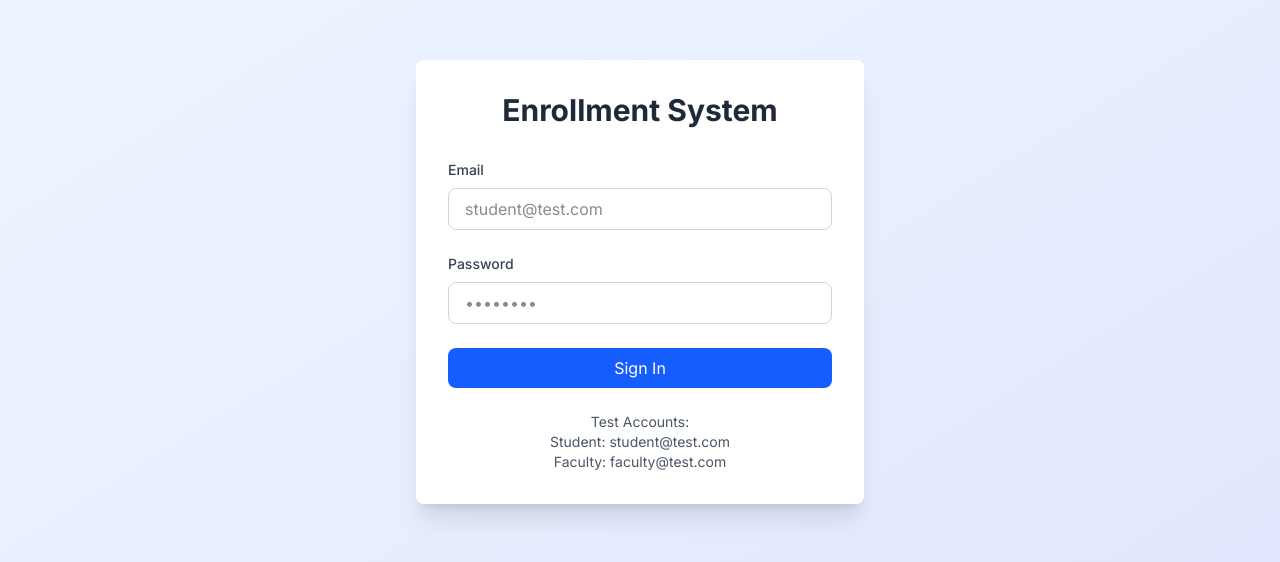
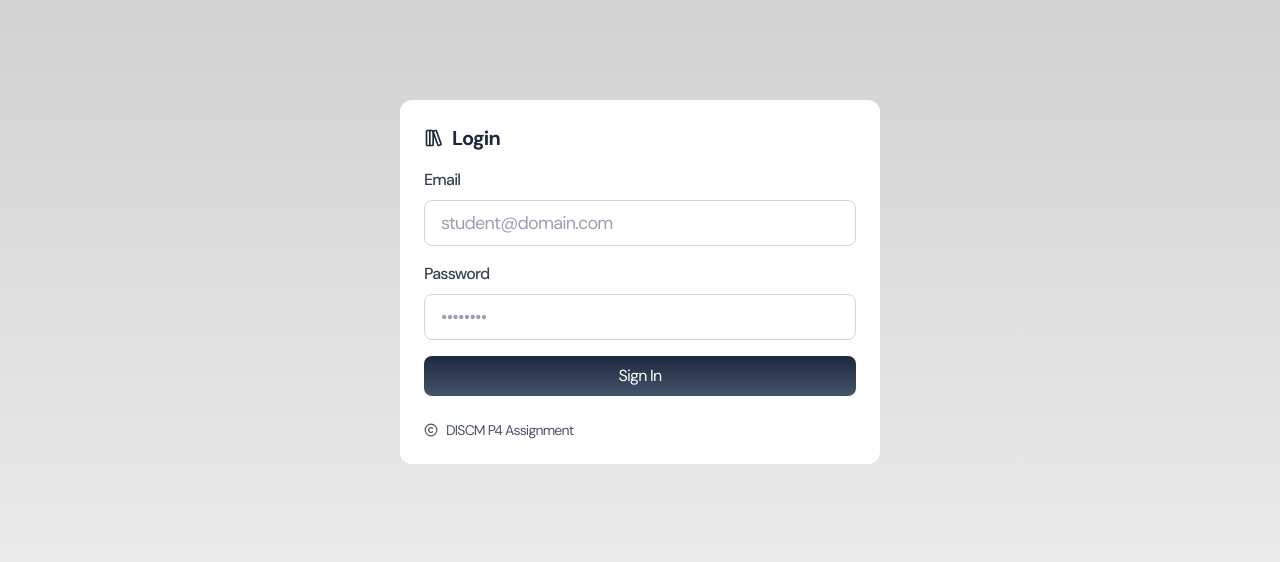
Before and after one commit to nzwh/DISCM-P4, a Next.js app in the folder frontend/: page / in a window 1280 px wide. Shown: the part 118-680 px from the top of the page. Built offline with nearby package versions, Linux system fonts and the light colour scheme; no server answers.

Commit message:
feat: login interface

```diff
--- a/frontend/app/layout.tsx
+++ b/frontend/app/layout.tsx
@@ -1,22 +1,21 @@
 import './globals.css'
 import type { Metadata } from 'next'
-import { Inter } from 'next/font/google'
+import { Inter, DM_Sans } from 'next/font/google'
 
 const inter = Inter({ subsets: ['latin'] })
+const dmSans = DM_Sans({ subsets: ['latin']})
 
 export const metadata: Metadata = {
   title: 'Enrollment System',
   description: 'Distributed enrollment system',
 }
 
-export default function RootLayout({
-  children,
-}: {
-  children: React.ReactNode
-}) {
+export default function RootLayout(
+  { children } : { children: React.ReactNode }
+) {
   return (
     <html lang="en">
-      <body className={inter.className}>{children}</body>
+      <body className={dmSans.className}>{children}</body>
     </html>
   )
 }
--- a/frontend/app/page.tsx
+++ b/frontend/app/page.tsx
@@ -3,84 +3,105 @@
 import { useState } from 'react'
 import { supabase } from '@/lib/supabase'
 import { useRouter } from 'next/navigation'
+import { Copyright, LibraryBig } from 'lucide-react';
 
 export default function LoginPage() {
-  const router = useRouter()
-  const [email, setEmail] = useState('')
-  const [password, setPassword] = useState('')
-  const [loading, setLoading] = useState(false)
-  const [error, setError] = useState('')
+  const router = useRouter();
+
+  //- Form Input
+  const [email, setEmail] = useState('');
+  const [password, setPassword] = useState('');
+
+  const [loading, setLoading] = useState(false);
+  const [error, setError] = useState('');
 
   const handleLogin = async (e: React.FormEvent) => {
-    e.preventDefault()
-    setLoading(true)
-    setError('')
-
-    try {
-      const { data, error } = await supabase.auth.signInWithPassword({
-        email,
-        password,
-      })
-
-      if (error) throw error
-
-      // Create or update profile
-      const { error: profileError } = await supabase
-        .from('profiles')
-        .upsert({
-          id: data.user.id,
-          email: data.user.email,
-          full_name: data.user.email?.split('@')[0] || 'User',
-        })
-        .select()
-
-      if (profileError && profileError.code !== '23505') {
-        console.error('Profile error:', profileError)
-      }
-
-      router.push('/dashboard')
-    } catch (error: any) {
-      setError(error.message)
-    } finally {
-      setLoading(false)
-    }
+    e.preventDefault();
+    router.push('/dashboard');
   }
 
+  // const handleLogin = async (e: React.FormEvent) => {
+  //   e.preventDefault()
+
+  //   // Reset error state
+  //   setLoading(true);
+  //   setError('');
+
+  //   try {
+  //     const { data, error } = await supabase.auth.signInWithPassword({
+  //       email,
+  //       password,
+  //     })
+
+  //     if (error) throw error
+
+  //     // Create or update profile
+  //     const { error: profileError } = await supabase
+  //       .from('profiles')
+  //       .upsert({
+  //         id: data.user.id,
+  //         email: data.user.email,
+  //         full_name: data.user.email?.split('@')[0] || 'User',
+  //       })
+  //       .select()
+
+  //     if (profileError && profileError.code !== '23505') {
+  //       console.error('Profile error:', profileError)
+  //     }
+
+  //     router.push('/dashboard')
+  //   } catch (error: any) {
+  //     setError(error.message)
+  //   } finally {
+  //     setLoading(false)
+  //   }
+  // }
+
+  const [pageName, setPageName] = useState('Login');
+
   return (
-    <div className="min-h-screen bg-gradient-to-br from-blue-50 to-indigo-100 flex items-center justify-center p-4">
-      <div className="bg-white rounded-lg shadow-xl p-8 w-full max-w-md">
-        <h1 className="text-3xl font-bold text-center text-gray-800 mb-8">
-          Enrollment System
-        </h1>
+    <div className="bg-linear-to-b from-[#CDCDCD] to-[#F0F0F0] / min-h-screen w-full / flex flex-col justify-center items-center / gap-12 p-4">
 
-        <form onSubmit={handleLogin} className="space-y-6">
-          <div>
-            <label className="block text-sm font-medium text-gray-700 mb-2">
+      <section id="container"
+        className="bg-white / flex flex-col justify-between / px-6 py-6 / w-120 / rounded-xl / tracking-tighter">
+
+        <aside className="flex flex-row gap-2 / w-full / items-center justify-start">
+          <LibraryBig className="text-gray-800" size={20}/>
+          <h2 className="text-xl font-bold text-gray-800">
+            {pageName}
+          </h2>
+        </aside>
+
+        <form onSubmit={handleLogin}
+          className="flex flex-col gap-4 / w-full / mt-4">
+
+          <aside className="flex flex-col gap-2">
+            <label htmlFor="email"
+              className="text-base font-medium text-gray-700">
               Email
             </label>
             <input
+              className="w-full px-4 py-2 text-lg border border-gray-300 rounded-lg text-gray-800 placeholder:text-gray-400 focus:outline-none focus:ring-0 focus:border-gray-500"
               type="email"
               value={email}
               onChange={(e) => setEmail(e.target.value)}
-              className="w-full px-4 py-2 border border-gray-300 rounded-lg focus:ring-2 focus:ring-blue-500 focus:border-transparent"
-              placeholder="student@test.com"
-              required
+              placeholder="student@domain.com"
             />
-          </div>
+          </aside>
 
-          <div>
-            <label className="block text-sm font-medium text-gray-700 mb-2">
+          <aside className="flex flex-col gap-2">
+            <label htmlFor="password"
+              className="text-base font-medium text-gray-700">
               Password
             </label>
             <input
               type="password"
               value={password}
               onChange={(e) => setPassword(e.target.value)}
-              className="w-full px-4 py-2 border border-gray-300 rounded-lg focus:ring-2 focus:ring-blue-500 focus:border-transparent"
+              className="w-full px-4 py-2 text-lg border border-gray-300 rounded-lg text-gray-800 placeholder:text-gray-400 focus:outline-none focus:ring-0 focus:border-gray-500"
               placeholder="••••••••"
-              required
             />
-          </div>
+          </aside>
 
           {error && (
             <div className="bg-red-50 text-red-600 p-3 rounded-lg text-sm">
@@ -91,18 +112,72 @@ export default function LoginPage() {
           <button
             type="submit"
             disabled={loading}
-            className="w-full bg-blue-600 text-white py-2 px-4 rounded-lg hover:bg-blue-700 disabled:opacity-50 disabled:cursor-not-allowed transition-colors"
+            className="w-full bg-linear-to-b from-slate-800 to-slate-600 cursor-pointer text-white py-2 px-4 rounded-lg disabled:opacity-50 disabled:cursor-not-allowed transition-colors"
           >
             {loading ? 'Signing in...' : 'Sign In'}
           </button>
         </form>
 
-        <div className="mt-6 text-center text-sm text-gray-600">
-          <p>Test Accounts:</p>
-          <p>Student: student@test.com</p>
-          <p>Faculty: faculty@test.com</p>
-        </div>
-      </div>
+        <aside className="mt-6 text-sm text-gray-600 justify-start flex flex-row items-center gap-2">
+          <Copyright size={14}/>
+          <h6>DISCM P4 Assignment</h6>
+        </aside>
+      </section>
     </div>
+    // <div className="min-h-screen bg-linear-to-br from-blue-50 to-indigo-100 flex items-center justify-center p-4">
+    //   <div className="bg-white rounded-lg shadow-xl p-8 w-full max-w-md">
+    //     <h1 className="text-3xl font-bold text-center text-gray-800 mb-8">
+    //       Enrollment System
+    //     </h1>
+
+    //     <form onSubmit={handleLogin} className="space-y-6">
+    //       <div>
+    //         <label className="block text-sm font-medium text-gray-700 mb-2">
+    //           Email
+    //         </label>
+    //         <input
+    //           type="email"
+    //           value={email}
+    //           onChange={(e) => setEmail(e.target.value)}
+    //           className="w-full px-4 py-2 border border-gray-300 rounded-lg focus:ring-2 focus:ring-blue-500 focus:border-transparent"
+    //           placeholder="student@test.com"
+    //         />
+    //       </div>
+
+    //       <div>
+    //         <label className="block text-sm font-medium text-gray-700 mb-2">
+    //           Password
+    //         </label>
+    //         <input
+    //           type="password"
+    //           value={password}
+    //           onChange={(e) => setPassword(e.target.value)}
+    //           className="w-full px-4 py-2 border border-gray-300 rounded-lg focus:ring-2 focus:ring-blue-500 focus:border-transparent"
+    //           placeholder="••••••••"
+    //         />
+    //       </div>
+
+    //       {error && (
+    //         <div className="bg-red-50 text-red-600 p-3 rounded-lg text-sm">
+    //           {error}
+    //         </div>
+    //       )}
+
+    //       <button
+    //         type="submit"
+    //         disabled={loading}
+    //         className="w-full bg-blue-600 text-white py-2 px-4 rounded-lg hover:bg-blue-700 disabled:opacity-50 disabled:cursor-not-allowed transition-colors"
+    //       >
+    //         {loading ? 'Signing in...' : 'Sign In'}
+    //       </button>
+    //     </form>
+
+    //     <div className="mt-6 text-center text-sm text-gray-600">
+    //       <p>Test Accounts:</p>
+    //       <p>Student: student@test.com</p>
+    //       <p>Faculty: faculty@test.com</p>
+    //     </div>
+    //   </div>
+    // </div>
   )
 }
--- a/frontend/package.json
+++ b/frontend/package.json
@@ -11,6 +11,7 @@
   "dependencies": {
     "@supabase/ssr": "^0.8.0",
     "@supabase/supabase-js": "^2.86.0",
+    "lucide-react": "^0.555.0",
     "next": "16.0.5",
     "react": "19.2.0",
     "react-dom": "19.2.0"
```
Also changed, not shown: 1 other file (tests, documents, lock files or other folders).
